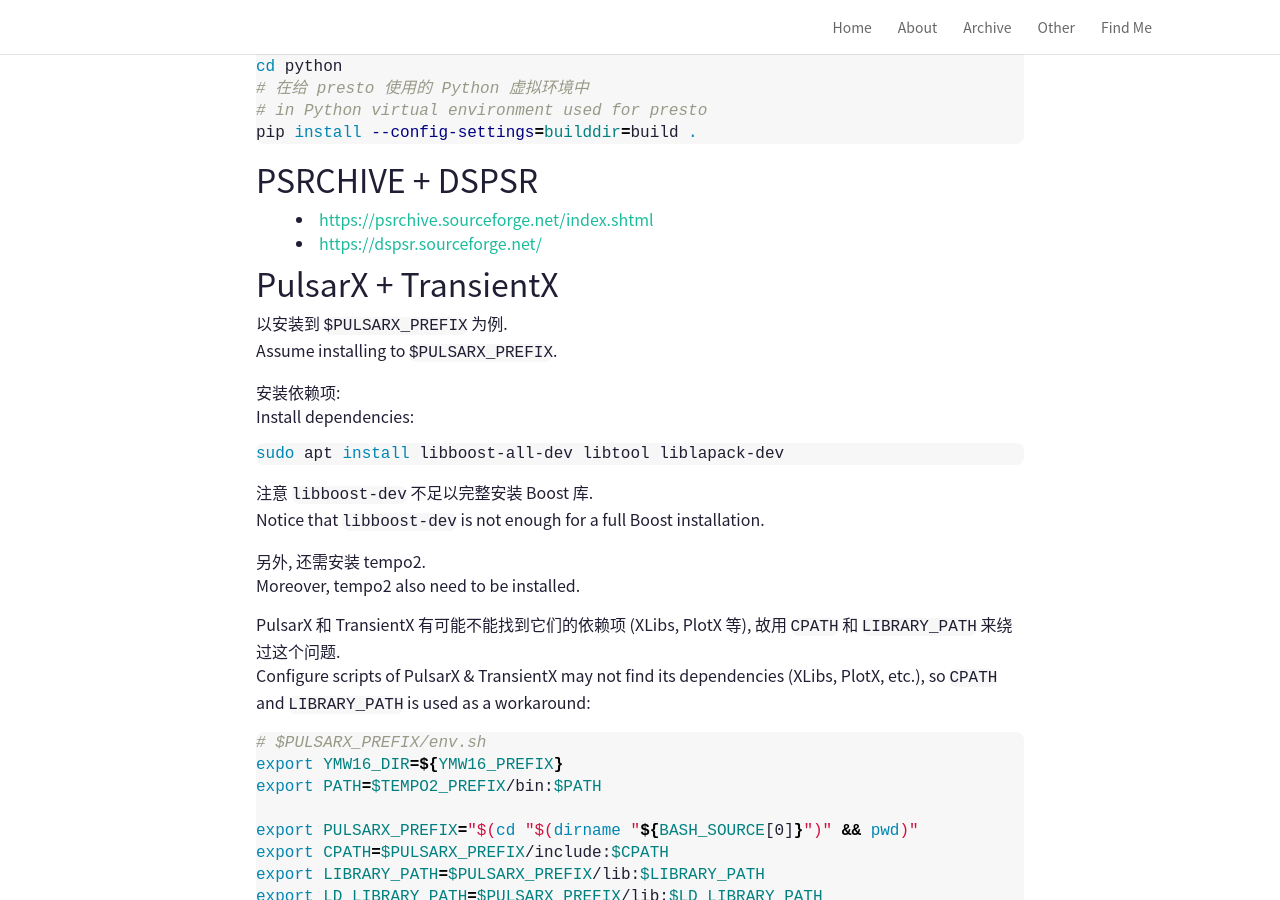
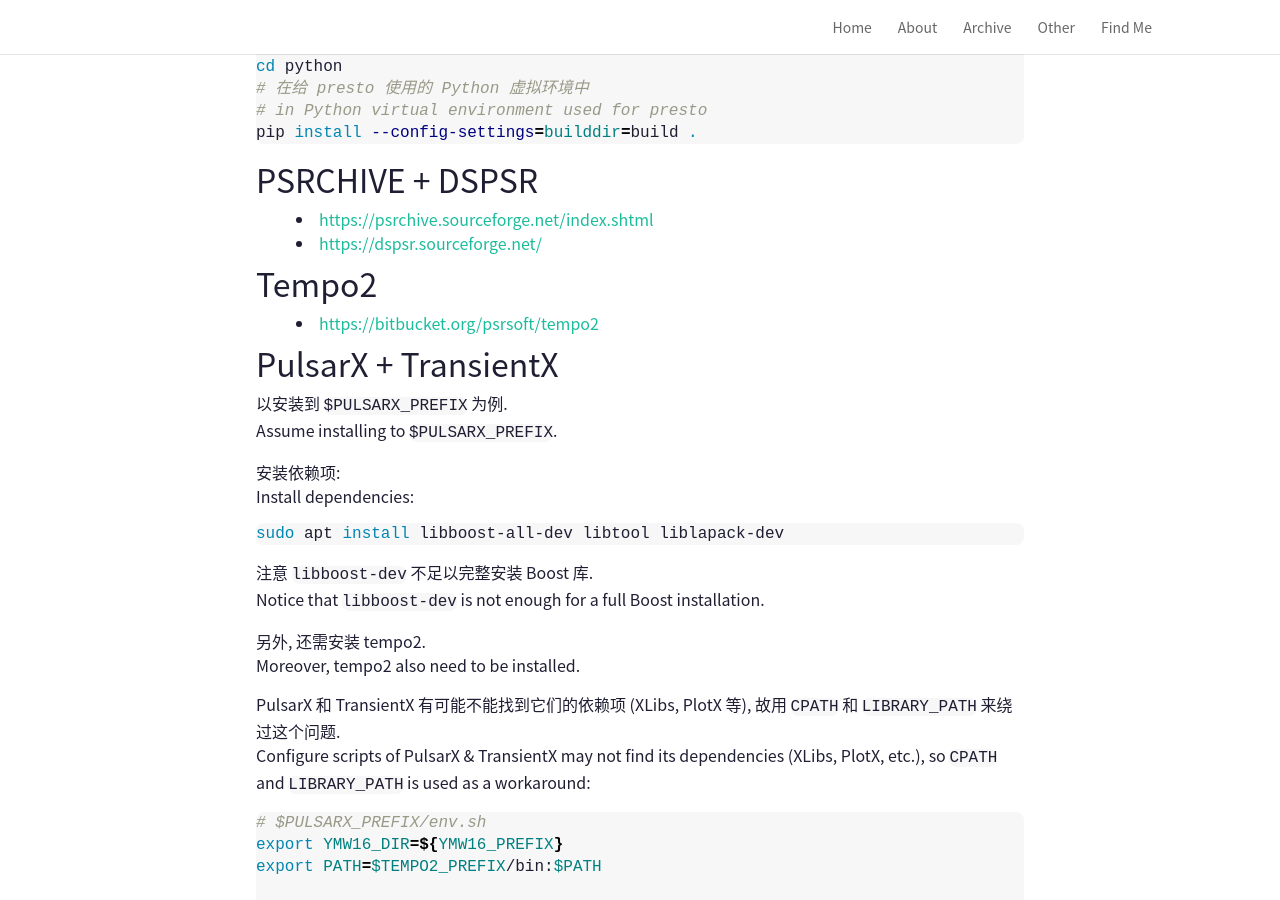
Before and after one commit to fxzjshm/fxzjshm.github.io, a Jekyll site: the page built from _posts/2024-08-09-pulsar-software-installation.md, in a window 1280 px wide and 900 px high, scrolled down 2967 px. Built offline with Jekyll 4.4.1, drawn with Linux system fonts in a browser that asks for light colours; nearby versions of some CDN libraries; some web fonts are replaced.

Commit message:
post: update 2024-08-09-pulsar-software-installation.md

```diff
--- a/_posts/2024-08-09-pulsar-software-installation.md
+++ b/_posts/2024-08-09-pulsar-software-installation.md
@@ -186,6 +186,10 @@
 * <https://psrchive.sourceforge.net/index.shtml>
 * <https://dspsr.sourceforge.net/>
 
+## Tempo2
+
+* <https://bitbucket.org/psrsoft/tempo2>
+
 ## PulsarX + TransientX
 
 以安装到 `$PULSARX_PREFIX` 为例.
```
